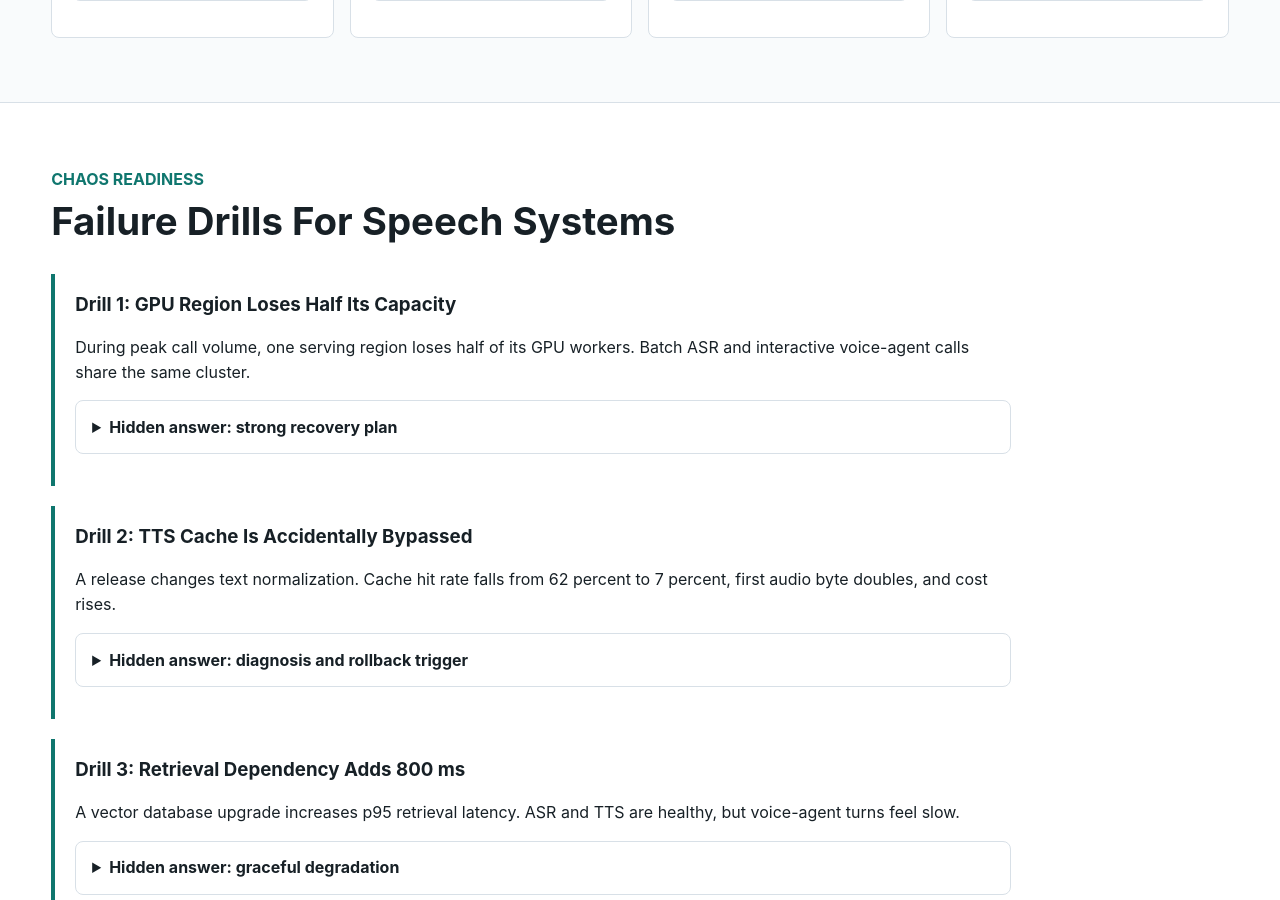
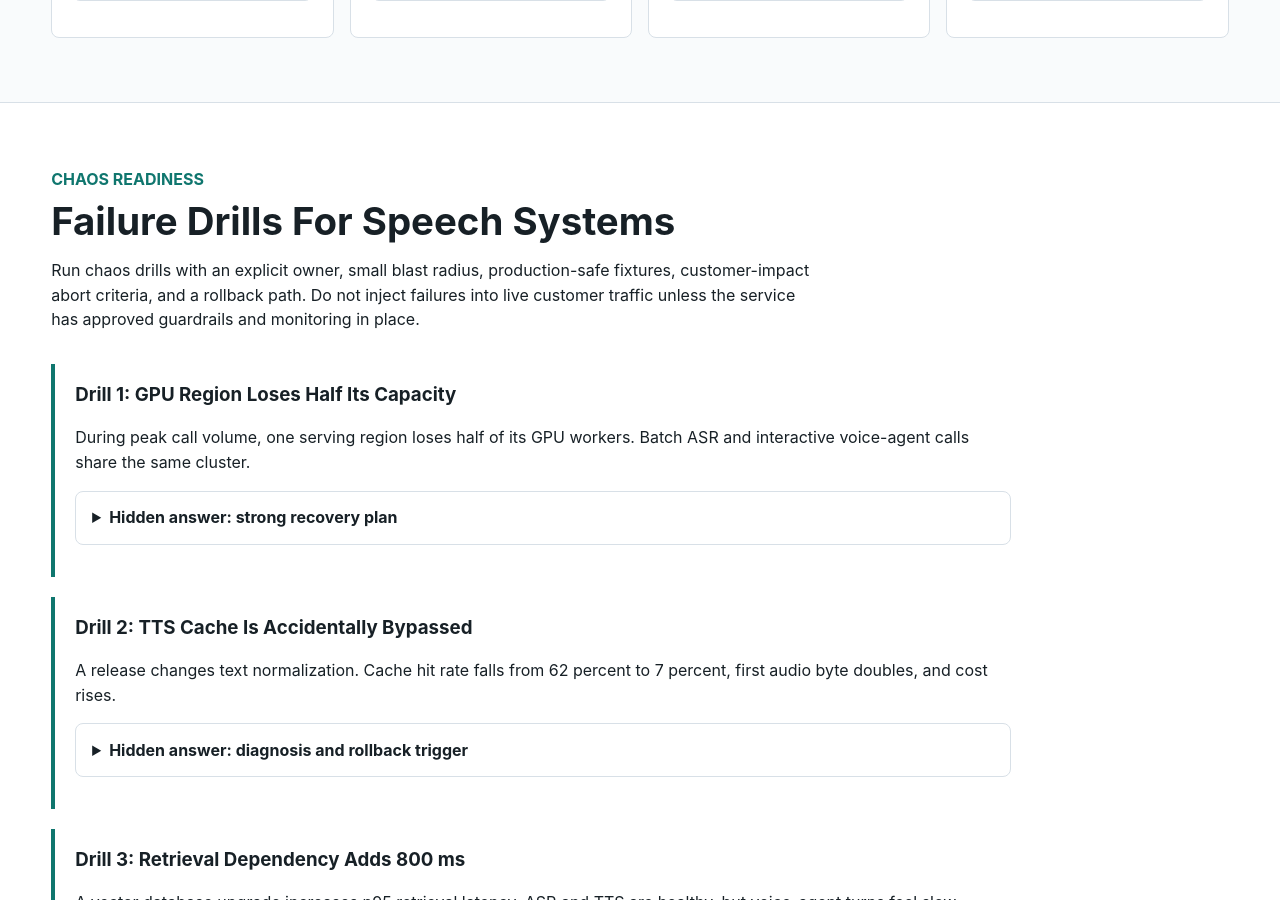
Before and after one commit to kennethli319/kennethli319.github.io, a Jekyll site: the page audio-text-ml-course/lessons/speech-ai-load-testing-chaos.html, which Jekyll copies as it is, in a window 1280 px wide and 900 px high, scrolled down 1680 px. Built offline with Jekyll 4.4.1, drawn with Linux system fonts in a browser that asks for light colours.

Commit message:
Update speech AI chaos lesson

```diff
--- a/audio-text-ml-course/lessons/speech-ai-load-testing-chaos.html
+++ b/audio-text-ml-course/lessons/speech-ai-load-testing-chaos.html
@@ -128,6 +128,12 @@
       <div class="section-head">
         <p class="eyebrow">Chaos Readiness</p>
         <h2>Failure Drills For Speech Systems</h2>
+        <p>
+          Run chaos drills with an explicit owner, small blast radius,
+          production-safe fixtures, customer-impact abort criteria, and a
+          rollback path. Do not inject failures into live customer traffic
+          unless the service has approved guardrails and monitoring in place.
+        </p>
       </div>
 
       <article class="prompt">
```
